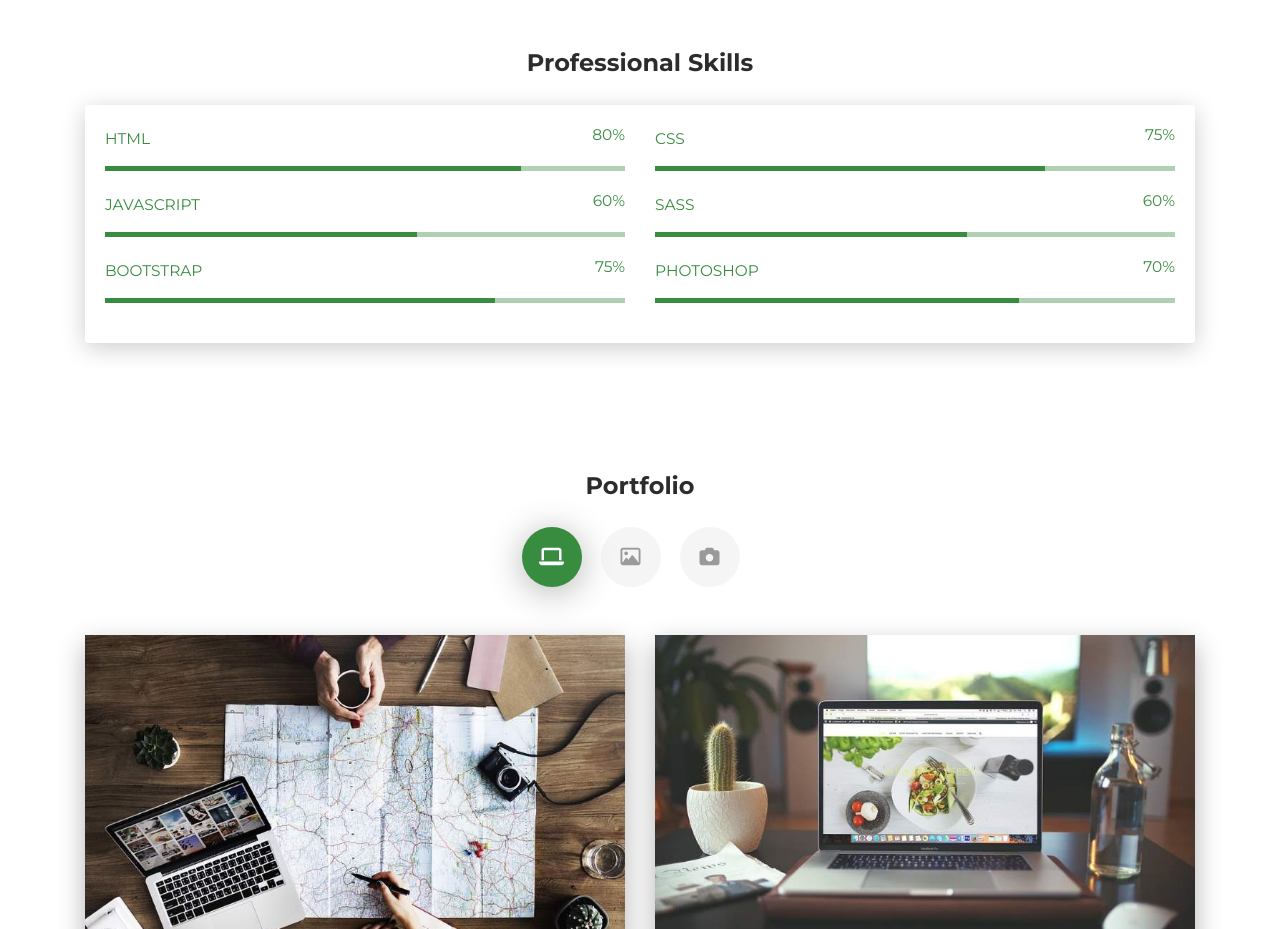
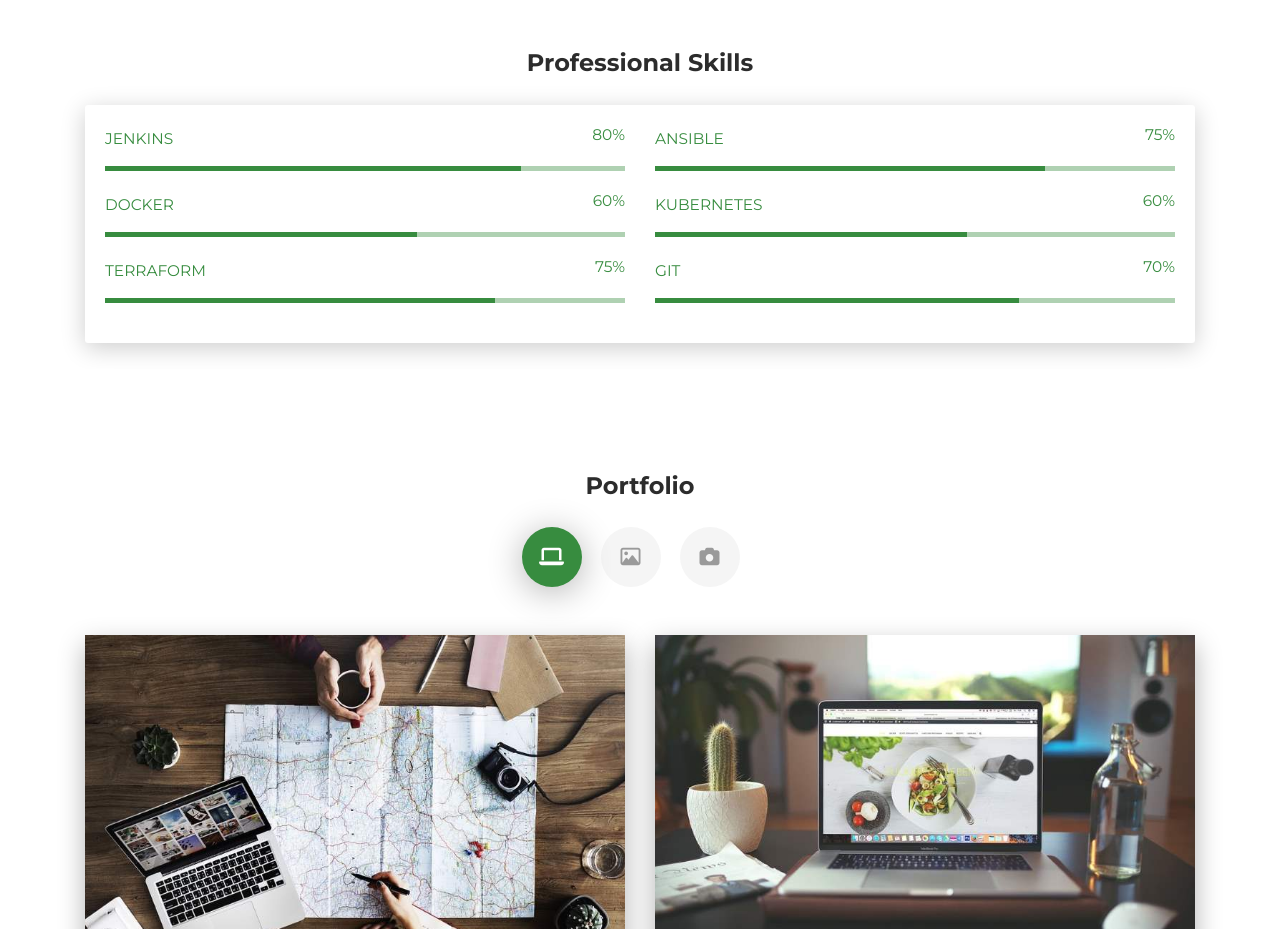
Before and after one commit to rajkumarvijay/my-resume-, a plain HTML site: page index.html in a window 1280 px wide. Shown: the part 980-1909 px from the top of the page. Drawn offline with Linux system fonts and the light colour scheme.

Commit message:
Update index.html

```diff
--- a/index.html
+++ b/index.html
@@ -108,14 +108,14 @@
       <div class="card-body">
         <div class="row">
           <div class="col-md-6">
-            <div class="progress-container progress-primary"><span class="progress-badge">HTML</span>
+            <div class="progress-container progress-primary"><span class="progress-badge">Jenkins</span>
               <div class="progress">
                 <div class="progress-bar progress-bar-primary" data-aos="progress-full" data-aos-offset="10" data-aos-duration="2000" role="progressbar" aria-valuenow="60" aria-valuemin="0" aria-valuemax="100" style="width: 80%;"></div><span class="progress-value">80%</span>
               </div>
             </div>
           </div>
           <div class="col-md-6">
-            <div class="progress-container progress-primary"><span class="progress-badge">CSS</span>
+            <div class="progress-container progress-primary"><span class="progress-badge">Ansible</span>
               <div class="progress">
                 <div class="progress-bar progress-bar-primary" data-aos="progress-full" data-aos-offset="10" data-aos-duration="2000" role="progressbar" aria-valuenow="60" aria-valuemin="0" aria-valuemax="100" style="width: 75%;"></div><span class="progress-value">75%</span>
               </div>
@@ -124,14 +124,14 @@
         </div>
         <div class="row">
           <div class="col-md-6">
-            <div class="progress-container progress-primary"><span class="progress-badge">JavaScript</span>
+            <div class="progress-container progress-primary"><span class="progress-badge">Docker</span>
               <div class="progress">
                 <div class="progress-bar progress-bar-primary" data-aos="progress-full" data-aos-offset="10" data-aos-duration="2000" role="progressbar" aria-valuenow="60" aria-valuemin="0" aria-valuemax="100" style="width: 60%;"></div><span class="progress-value">60%</span>
               </div>
             </div>
           </div>
           <div class="col-md-6">
-            <div class="progress-container progress-primary"><span class="progress-badge">SASS</span>
+            <div class="progress-container progress-primary"><span class="progress-badge">Kubernetes</span>
               <div class="progress">
                 <div class="progress-bar progress-bar-primary" data-aos="progress-full" data-aos-offset="10" data-aos-duration="2000" role="progressbar" aria-valuenow="60" aria-valuemin="0" aria-valuemax="100" style="width: 60%;"></div><span class="progress-value">60%</span>
               </div>
@@ -140,14 +140,14 @@
         </div>
         <div class="row">
           <div class="col-md-6">
-            <div class="progress-container progress-primary"><span class="progress-badge">Bootstrap</span>
+            <div class="progress-container progress-primary"><span class="progress-badge">Terraform</span>
               <div class="progress">
                 <div class="progress-bar progress-bar-primary" data-aos="progress-full" data-aos-offset="10" data-aos-duration="2000" role="progressbar" aria-valuenow="60" aria-valuemin="0" aria-valuemax="100" style="width: 75%;"></div><span class="progress-value">75%</span>
               </div>
             </div>
           </div>
           <div class="col-md-6">
-            <div class="progress-container progress-primary"><span class="progress-badge">Photoshop</span>
+            <div class="progress-container progress-primary"><span class="progress-badge">Git</span>
               <div class="progress">
                 <div class="progress-bar progress-bar-primary" data-aos="progress-full" data-aos-offset="10" data-aos-duration="2000" role="progressbar" aria-valuenow="60" aria-valuemin="0" aria-valuemax="100" style="width: 70%;"></div><span class="progress-value">70%</span>
               </div>
```
